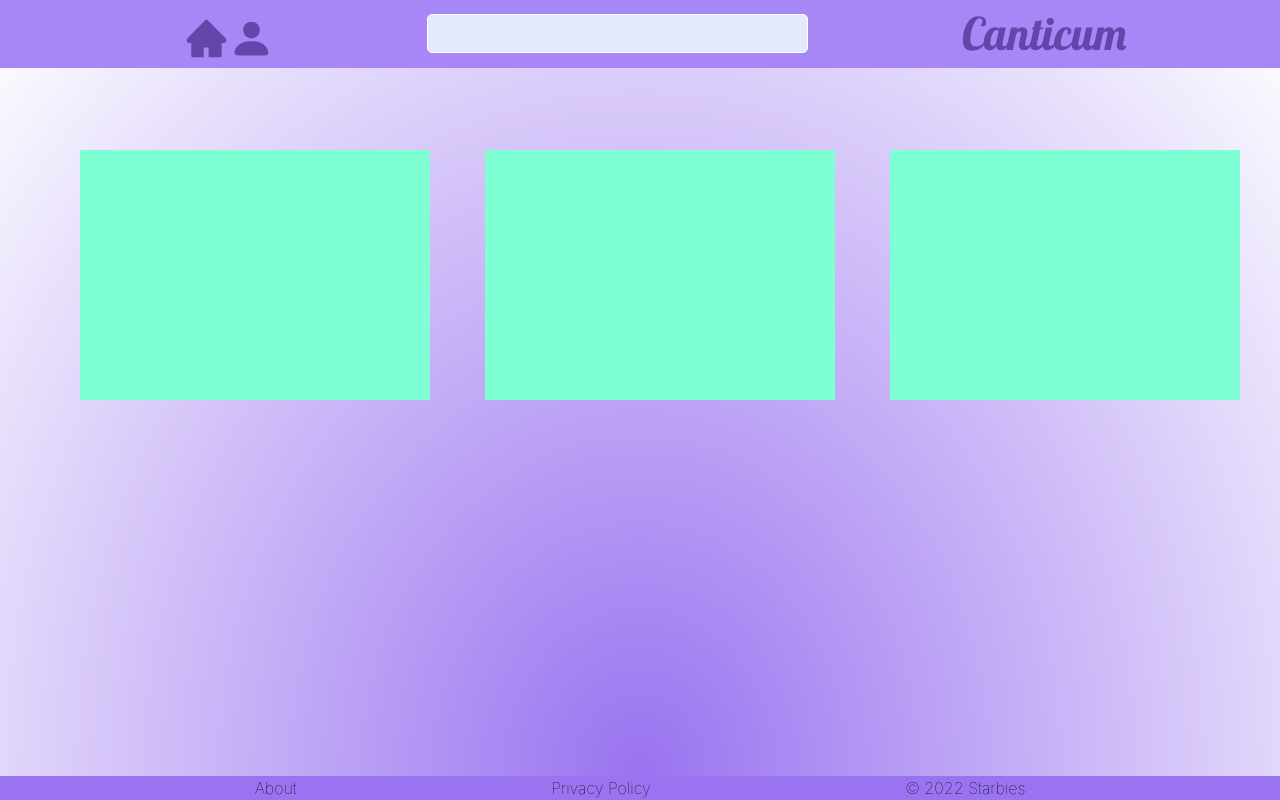
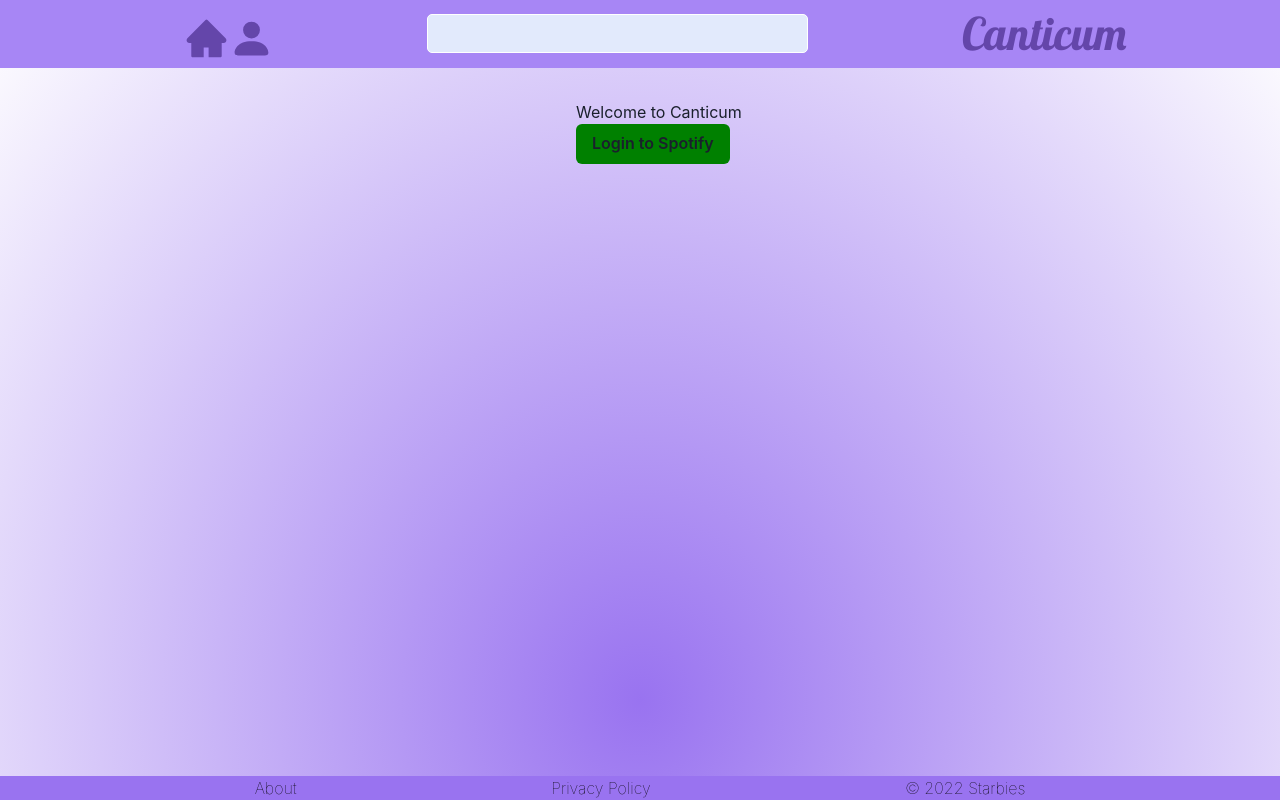
Before and after one commit to MumtazO/starbies, a React (Create React App) app in the folder music_app/: page / in a window 1280 px wide. Shown: the top 800 px of the page. Built offline with nearby package versions, Linux system fonts and the light colour scheme.

Commit message:
added button to spotify link

```diff
--- a/music_app/src/index.js
+++ b/music_app/src/index.js
@@ -10,6 +10,7 @@
 import reportWebVitals from './reportWebVitals';
 import Favourites from './pages/Favourites';
 import HomePage from './pages/HomePage';
+import Login from './pages/Login';
 
 
 
@@ -21,7 +22,8 @@
         <App />
     <Routes>
     <Route path="/" element={<Layout />}>
-    <Route path="/" element={<HomePage />}/>
+    <Route path="/" element={<Login />}/>
+    <Route path="/homepage" element={<HomePage />}/>
     <Route path="about" element={<About />} />
     <Route path="privacypolicy" element={<PrivacyPolicy />} />
     <Route path="favourites" element={<Favourites/>} />
--- a/music_app/src/pages/Layout.jsx
+++ b/music_app/src/pages/Layout.jsx
@@ -1,13 +1,13 @@
 import {Outlet} from "react-router-dom";
 import Footer from "../components/Footer.js"
 import Header from "../components/Header.js"
+
 
 
 const Layout = () =>{
     return (
         <>
         <Header />
-
         <Footer/>
         <Outlet/>
         </>
--- /dev/null
+++ b/music_app/src/pages/Login.jsx
@@ -0,0 +1,22 @@
+import { Button } from '@chakra-ui/react'
+import { Link } from '@chakra-ui/react'
+import "./login.css"
+
+
+const AUTH_URL = "https://accounts.spotify.com/authorize?client_id=81ff2f0dc507455993f54ab71e8cc8bb&response_type=code&redirect_uri=http://localhost:3000/homepage&scope=streaming%20user-read-email%20user-read-private%20user-library-read%20user-library-modify%20user-read-playback-state%20user-modify-playback-state%20user-library-modify"
+
+function Login(){
+    return(<div className="login-btn">
+        <h1>Welcome to Canticum</h1>
+        <Button
+        bg={'green'}>
+        <Link href={AUTH_URL}>
+        Login to Spotify
+        </Link>
+        </Button>
+
+
+    </div>)
+}
+console.log(Button)
+export default Login;
--- /dev/null
+++ b/music_app/src/pages/login.css
@@ -0,0 +1,6 @@
+.login-btn{
+    position: fixed;
+    margin-top: 100px;
+    left: 45%;
+
+}
```
